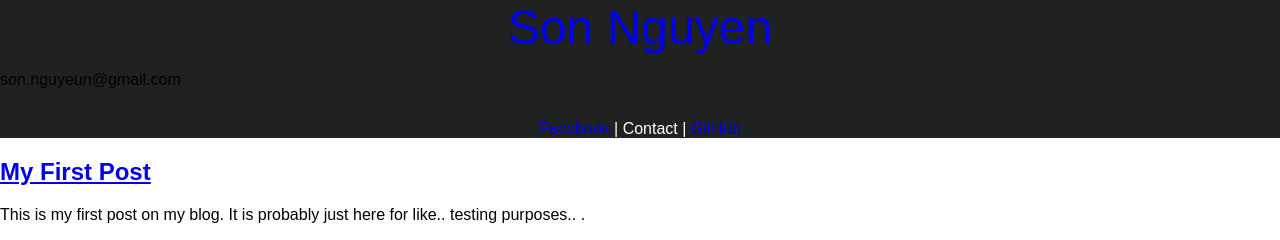
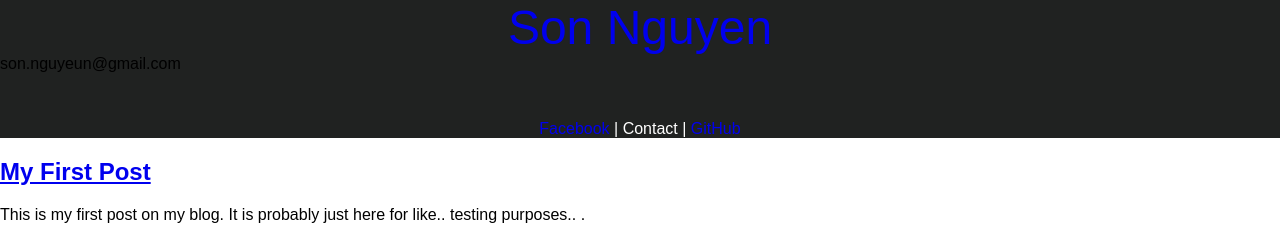
Before and after one commit to son-nguyen/son-nguyen.github.com, a Jekyll site: the page built from index.html, in a window 1280 px wide. Shown: the top 240 px of the page. Built offline with Jekyll 4.4.1, drawn with Linux system fonts in a browser that asks for light colours.

Commit message:
again, minor adjustments

```diff
--- a/_includes/page-header.html
+++ b/_includes/page-header.html
@@ -1,5 +1,5 @@
     <body>
         <div id="header">
             <div class="title"><a href="http://son-nguyen.github.com/">Son Nguyen</a></div>
-                <p class="sub-title">son.nguyeun@gmail.com</p>
+            <div class="sub-title">son.nguyeun@gmail.com</div>
         </div>
```
